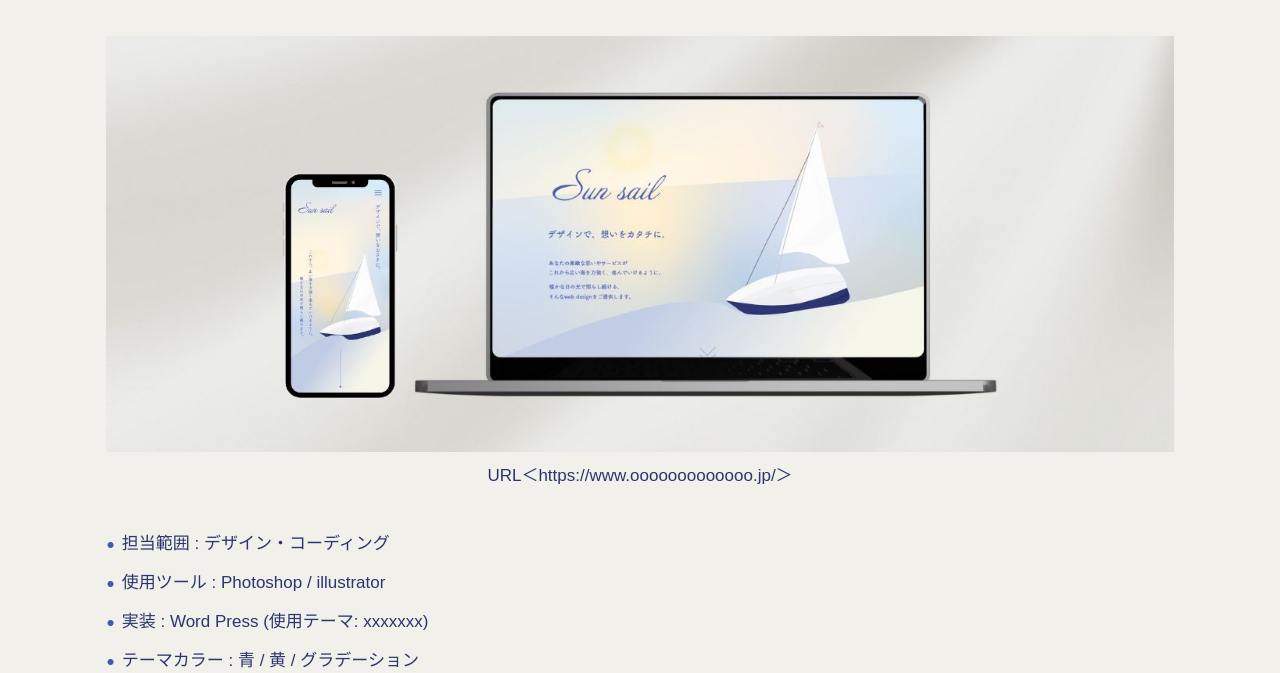
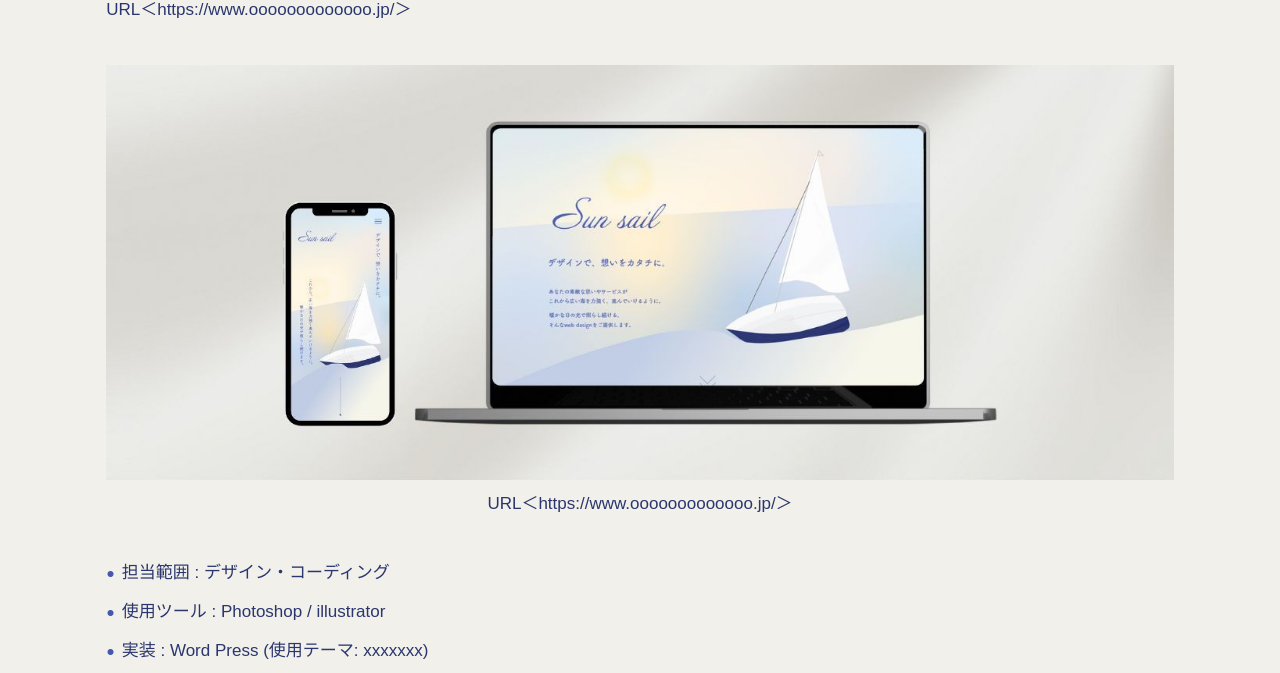
Before and after one commit to Sunsail-Portfolio/Sunsail.github.io, a plain HTML site: page works2-sunsail.html in a window 1280 px wide. Shown: the part 427-1100 px from the top of the page. Drawn offline with Linux system fonts and the light colour scheme.

Commit message:
Update works2-sunsail.html

```diff
--- a/works2-sunsail.html
+++ b/works2-sunsail.html
@@ -46,6 +46,7 @@
                 <div class="content-w2">
                 <p class="category-w2">HP  |   2024.06</p>
                 <h3 class="ttl-w2">Sunsail ポートフォリオサイト</h3>
+                <p>URL＜https://www.ooooooooooooo.jp/＞</p>
                 <img src="img/w2-sunsail.jpg" class="img-w2">
                 <p class="url-w2">URL＜https://www.ooooooooooooo.jp/＞
                 </p>
```
